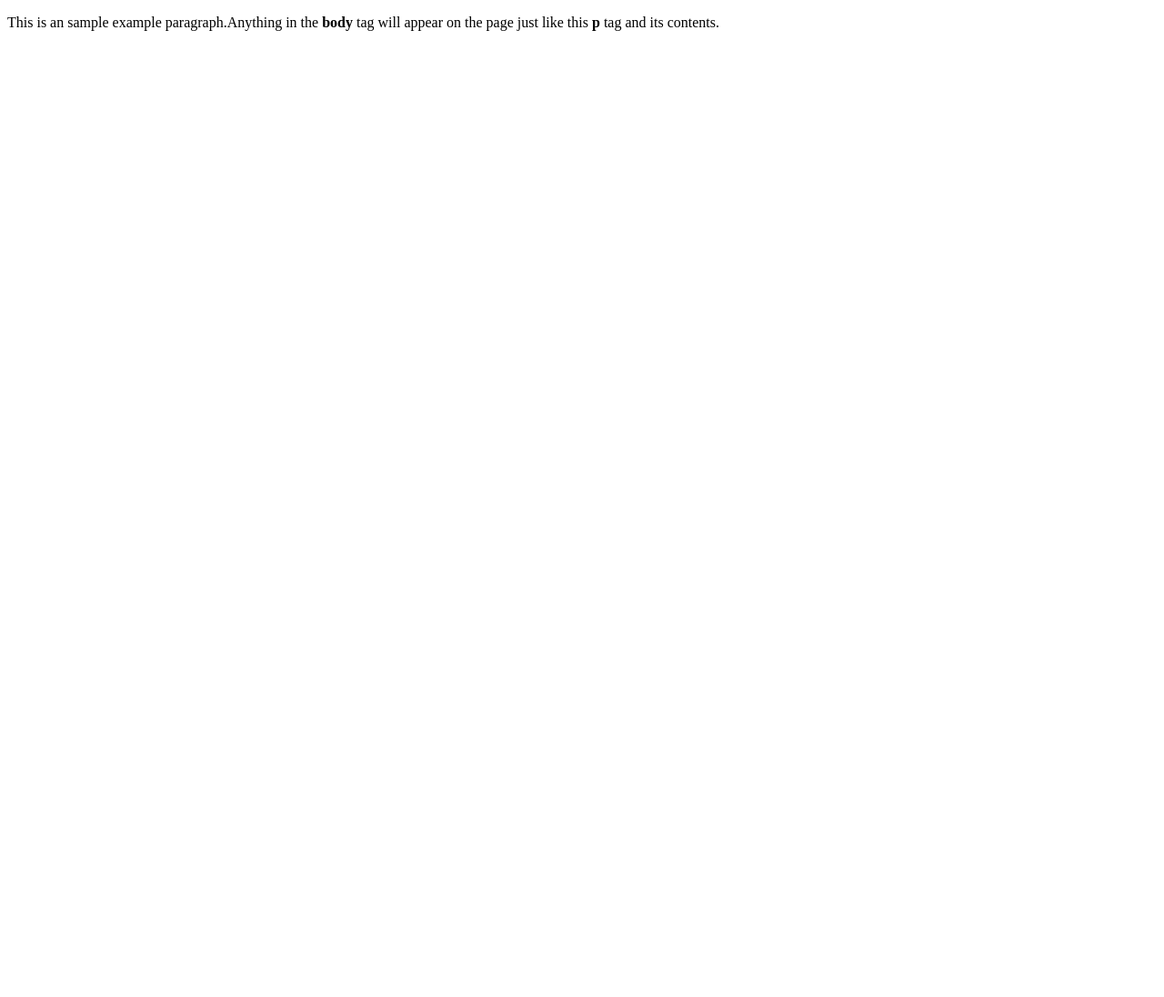
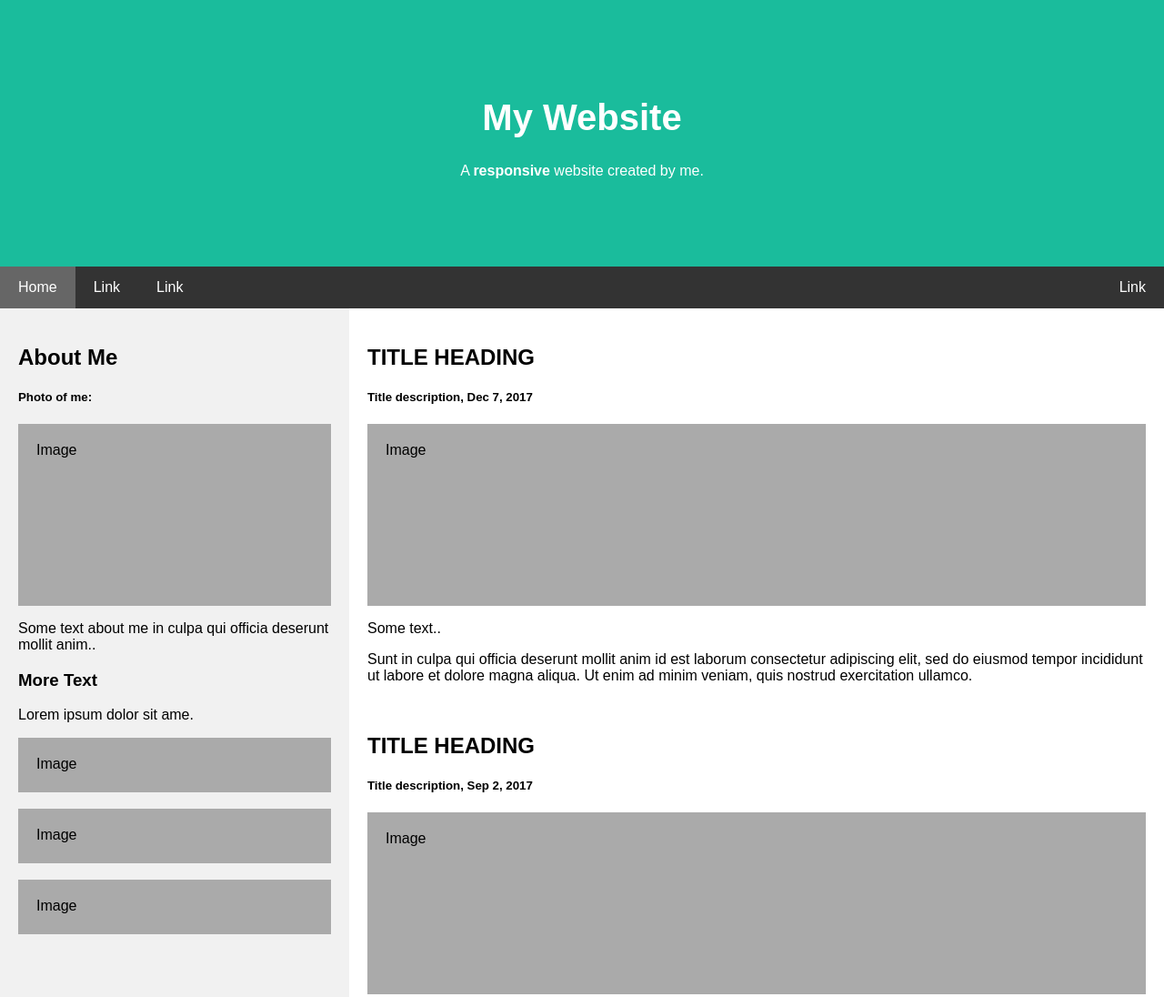
Before and after one commit to Prasanth-Yudiz/test-demo, a plain HTML site: page index.html in a window 1280 px wide. Shown: the top 1096 px of the page at 91% size. Before the commit the page ends 800 px from the top, so only its background shows below. Drawn offline with Linux system fonts and the light colour scheme.

Commit message:
commit-5

```diff
--- a/index.html
+++ b/index.html
@@ -1,9 +1,169 @@
-<!doctype html>
-<html>
-  <head>
-    <title>This is the title of the webpage!</title>
-  </head>
-  <body>
-    <p>This is an sample example paragraph.Anything in the <strong>body</strong> tag will appear on the page just like this <strong>p</strong> tag and its contents.</p>
-  </body>
+<!DOCTYPE html>
+<html lang="en">
+<head>
+<title>Page Title</title>
+<meta charset="UTF-8">
+<meta name="viewport" content="width=device-width, initial-scale=1">
+<style>
+* {
+  box-sizing: border-box;
+}
+
+/* Style the body */
+body {
+  font-family: Arial, Helvetica, sans-serif;
+  margin: 0;
+}
+
+/* Header/logo Title */
+.header {
+  padding: 80px;
+  text-align: center;
+  background: #1abc9c;
+  color: white;
+}
+
+/* Increase the font size of the heading */
+.header h1 {
+  font-size: 40px;
+}
+
+/* Sticky navbar - toggles between relative and fixed, depending on the scroll position. It is positioned relative until a given offset position is met in the viewport - then it "sticks" in place (like position:fixed). The sticky value is not supported in IE or Edge 15 and earlier versions. However, for these versions the navbar will inherit default position */
+.navbar {
+  overflow: hidden;
+  background-color: #333;
+  position: sticky;
+  position: -webkit-sticky;
+  top: 0;
+}
+
+/* Style the navigation bar links */
+.navbar a {
+  float: left;
+  display: block;
+  color: white;
+  text-align: center;
+  padding: 14px 20px;
+  text-decoration: none;
+}
+
+
+/* Right-aligned link */
+.navbar a.right {
+  float: right;
+}
+
+/* Change color on hover */
+.navbar a:hover {
+  background-color: #ddd;
+  color: black;
+}
+
+/* Active/current link */
+.navbar a.active {
+  background-color: #666;
+  color: white;
+}
+
+/* Column container */
+.row {
+  display: -ms-flexbox; /* IE10 */
+  display: flex;
+  -ms-flex-wrap: wrap; /* IE10 */
+  flex-wrap: wrap;
+}
+
+/* Create two unequal columns that sits next to each other */
+/* Sidebar/left column */
+.side {
+  -ms-flex: 30%; /* IE10 */
+  flex: 30%;
+  background-color: #f1f1f1;
+  padding: 20px;
+}
+
+/* Main column */
+.main {
+  -ms-flex: 70%; /* IE10 */
+  flex: 70%;
+  background-color: white;
+  padding: 20px;
+}
+
+/* Fake image, just for this example */
+.fakeimg {
+  background-color: #aaa;
+  width: 100%;
+  padding: 20px;
+}
+
+/* Footer */
+.footer {
+  padding: 20px;
+  text-align: center;
+  background: #ddd;
+}
+
+/* Responsive layout - when the screen is less than 700px wide, make the two columns stack on top of each other instead of next to each other */
+@media screen and (max-width: 700px) {
+  .row {
+    flex-direction: column;
+  }
+}
+
+/* Responsive layout - when the screen is less than 400px wide, make the navigation links stack on top of each other instead of next to each other */
+@media screen and (max-width: 400px) {
+  .navbar a {
+    float: none;
+    width: 100%;
+  }
+}
+</style>
+</head>
+<body>
+
+<div class="header">
+  <h1>My Website</h1>
+  <p>A <b>responsive</b> website created by me.</p>
+</div>
+
+<div class="navbar">
+  <a href="#" class="active">Home</a>
+  <a href="#">Link</a>
+  <a href="#">Link</a>
+  <a href="#" class="right">Link</a>
+</div>
+
+<div class="row">
+  <div class="side">
+    <h2>About Me</h2>
+    <h5>Photo of me:</h5>
+    <div class="fakeimg" style="height:200px;">Image</div>
+    <p>Some text about me in culpa qui officia deserunt mollit anim..</p>
+    <h3>More Text</h3>
+    <p>Lorem ipsum dolor sit ame.</p>
+    <div class="fakeimg" style="height:60px;">Image</div><br>
+    <div class="fakeimg" style="height:60px;">Image</div><br>
+    <div class="fakeimg" style="height:60px;">Image</div>
+  </div>
+  <div class="main">
+    <h2>TITLE HEADING</h2>
+    <h5>Title description, Dec 7, 2017</h5>
+    <div class="fakeimg" style="height:200px;">Image</div>
+    <p>Some text..</p>
+    <p>Sunt in culpa qui officia deserunt mollit anim id est laborum consectetur adipiscing elit, sed do eiusmod tempor incididunt ut labore et dolore magna aliqua. Ut enim ad minim veniam, quis nostrud exercitation ullamco.</p>
+    <br>
+    <h2>TITLE HEADING</h2>
+    <h5>Title description, Sep 2, 2017</h5>
+    <div class="fakeimg" style="height:200px;">Image</div>
+    <p>Some text..</p>
+    <p>Sunt in culpa qui officia deserunt mollit anim id est laborum consectetur adipiscing elit, sed do eiusmod tempor incididunt ut labore et dolore magna aliqua. Ut enim ad minim veniam, quis nostrud exercitation ullamco.</p>
+  </div>
+</div>
+
+<div class="footer">
+  <h2>Footer</h2>
+</div>
+
+</body>
 </html>
```
